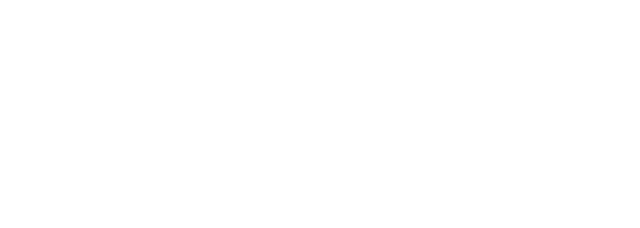
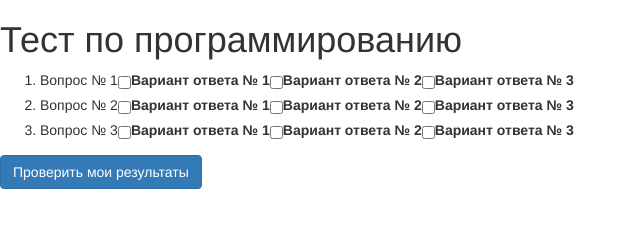
Before and after one commit to feel-86/JS, a plain HTML site: page js_3-4/index.html in a window 1280 px wide. Shown: the whole page, without its empty margins (0-640 px from the left). Drawn offline with nearby package versions, Linux system fonts and the light colour scheme.

Commit message:
begin js_3-4

```diff
--- a/js_3-4/index.html
+++ b/js_3-4/index.html
@@ -2,9 +2,11 @@
 <html lang="ru">
 <head>
 	<meta charset="UTF-8">
+  <link rel="stylesheet" href="https://maxcdn.bootstrapcdn.com/bootstrap/3.3.7/css/bootstrap.min.css" integrity="sha384-BVYiiSIFeK1dGmJRAkycuHAHRg32OmUcww7on3RYdg4Va+PmSTsz/K68vbdEjh4u" crossorigin="anonymous">
+  <link rel="stylesheet" href="">
 </head>
 <body>
 
+<script src="js/script.js"></script>
 </body>
-<script src="js/script.js"></script>
 </html>
--- a/js_3-4/js/script.js
+++ b/js_3-4/js/script.js
@@ -0,0 +1,47 @@
+var body = document.querySelector('body');
+
+var header = document.createElement('div');
+header.classList.add('header');
+
+var headerText = document.createElement('h1');
+headerText.innerHTML = 'Тест по программированию';
+header.appendChild(headerText);
+
+body.appendChild(header);
+
+var content = document.createElement('div');
+header.classList.add('content');
+
+var ol = document.createElement('ol');
+ol.classList.add('mainList');
+
+for (var i = 1; i <= 3; i++) {
+   var li = document.createElement('li');
+   li.innerHTML = 'Вопрос № ' + i;
+   ol.appendChild(li);
+   for (var j = 1; j <=3; j++) {
+   var label = document.createElement('label');
+   label.setAttribute('for', 'input' + j)
+   label.innerHTML = 'Вариант ответа № ' + j;
+
+   var checkBox = document.createElement('input');
+   checkBox.setAttribute('type', 'checkbox');
+   checkBox.setAttribute('id', 'input' + j);
+   checkBox.classList.add('checkbox-inline');
+
+   li.appendChild(checkBox);
+   li.appendChild(label);
+  }
+}
+
+var button = document.createElement('button');
+button.classList.add('btn');
+button.classList.add('btn-primary');
+button.innerHTML = 'Проверить мои результаты';
+
+
+content.appendChild(ol);
+
+content.appendChild(button);
+
+body.appendChild(content);
```
